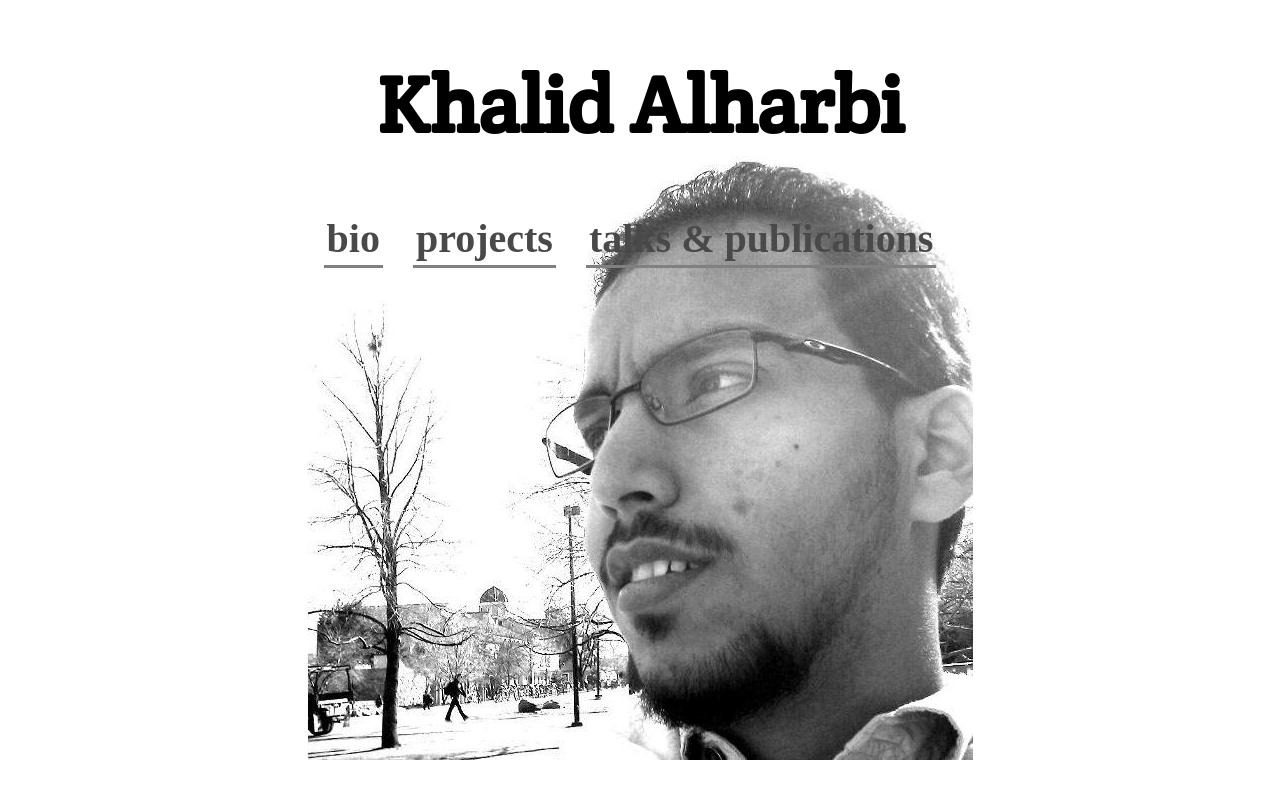
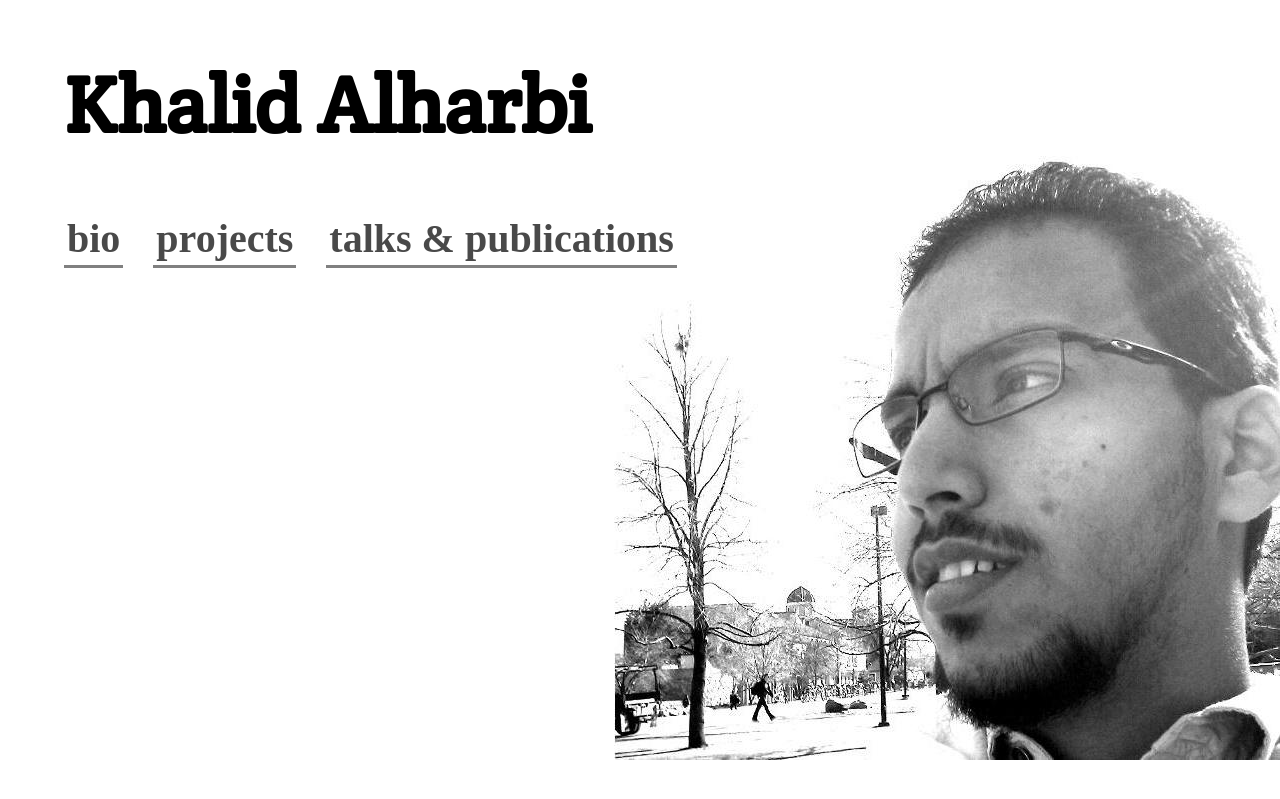
Before and after one commit to kalharbi/kalharbi.github.io, a Jekyll site: the page built from index.html, in a window 1280 px wide. Shown: the top 799 px of the page. Built offline with Jekyll 4.4.1, drawn with Linux system fonts in a browser that asks for light colours; Markdown is read by kramdown in place of the engine named in the settings.

Commit message:
fix some css issues in the homepage

```diff
--- a/css/home.css
+++ b/css/home.css
@@ -1,5 +1,5 @@
 body.main {
-	background: #FFFFFF url("../images/me.jpg") no-repeat fixed center;
+	background: #FFFFFF url("../images/me.jpg") no-repeat fixed right;
 	width: 100%;
 	margin: 0 auto;
 }
@@ -8,15 +8,12 @@ body.main {
 	font-family: 'Chewy', cursive;
 	font-weight: bold;
 	font-size: 40px;
-	width: 50%;
-    margin-left: auto;
-    margin-right: auto;
 }
 
 .m_nav ul {
 	padding: 6px 0 7px 0; /*6px should equal top padding of "ul li a" below, 7px should equal bottom padding + bottom border of "ul li a" below*/
-	text-align: center;
-
+	text-align: left;
+	margin-left: 5%;
 }
 
 .m_nav ul li {
@@ -36,26 +33,10 @@ body.main {
 	color: #eee;
 }
 
-
-#m_services {
-	width: auto;
-	float: left;
-	margin: 0 0 3em 0;
-	padding: 0;
-	list-style: none;
-	background-color: #fff;
-}
-#m_services li a {
-	display: inline;
-	padding: 8px 15px;
-	}
-
 h1.m_title{
 	font-family: 'Crete Round',serif;
 	color:#000000;
 	font-size: 80px;
-	width: 50%;
-    margin-left: auto;
-    margin-right: auto;
-	text-align: center;
+	margin-left: 5%;
+	text-align: left;
 }
```
